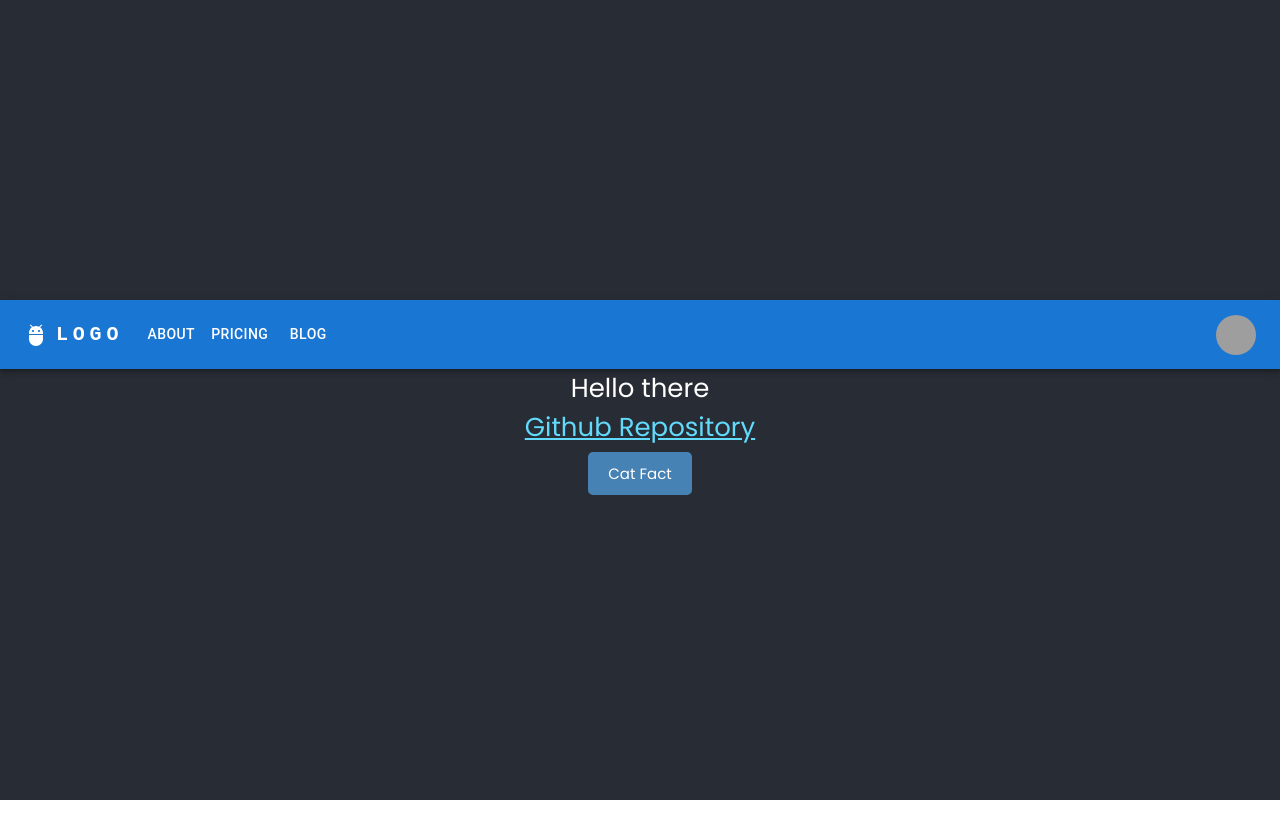
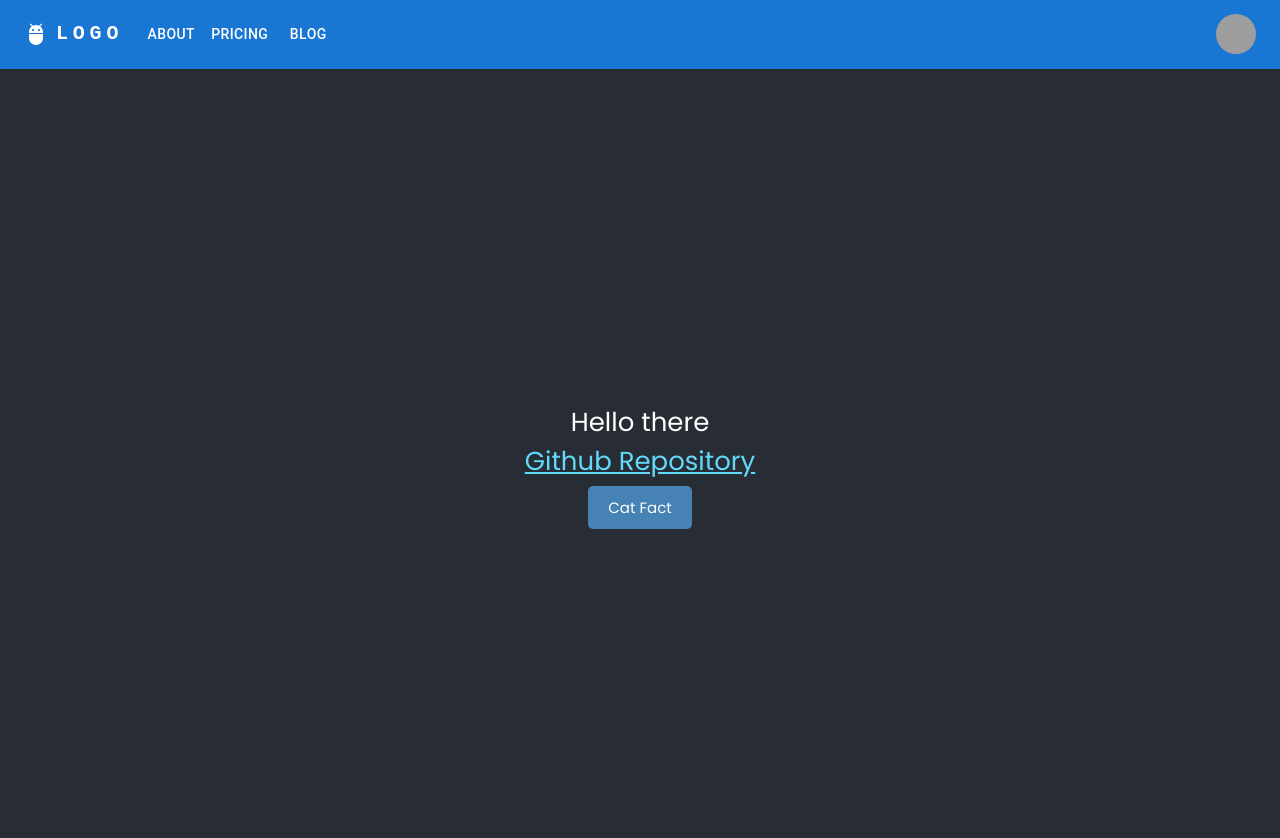
Before and after one commit to zenxha/muse, a React (Create React App) app in the folder client/: page / in a window 1280 px wide. Shown: the top 838 px of the page. Before the commit the page ends 800 px from the top, so only its background shows below. Built offline with nearby package versions, Linux system fonts and the light colour scheme; grey boxes are pictures that could not be loaded.

Commit message:
react-dom in client directory

```diff
--- a/client/package.json
+++ b/client/package.json
@@ -14,6 +14,7 @@
     "axios": "^1.2.6",
     "react": "^18.2.0",
     "react-dom": "^18.2.0",
+    "react-router-dom": "^6.8.1",
     "react-scripts": "5.0.1",
     "web-vitals": "^2.1.4"
   },
--- a/client/src/App.js
+++ b/client/src/App.js
@@ -1,4 +1,5 @@
 import Home from './routes/Home';
+import Nav from './components/Nav'
 
 
 import { useState } from 'react';
@@ -13,9 +14,15 @@ import {
 
 function App() {
   return (
-    <Routes>
-      <Route path="/" element={<Home />} />
-    </Routes>
+    <>
+    <Nav />
+
+      <Routes>
+        <Route path="/" element={<Home />} />
+      </Routes>
+
+    </>
+
   );
 }
 
--- a/client/src/routes/Home.js
+++ b/client/src/routes/Home.js
@@ -1,7 +1,7 @@
 import Button from '../components/Button';
 import {useState} from 'react';
 import axios from 'axios';
-import Nav from '../components/Nav';
+
 import '../App.css';
 
 const Home = () => {
@@ -17,7 +17,6 @@ const Home = () => {
 
   return (
     <div className="App App-header">
-      <Nav />
 
       <p>
         Hello there
```
Also changed, not shown: 1 other file (tests, documents, lock files or other folders).
